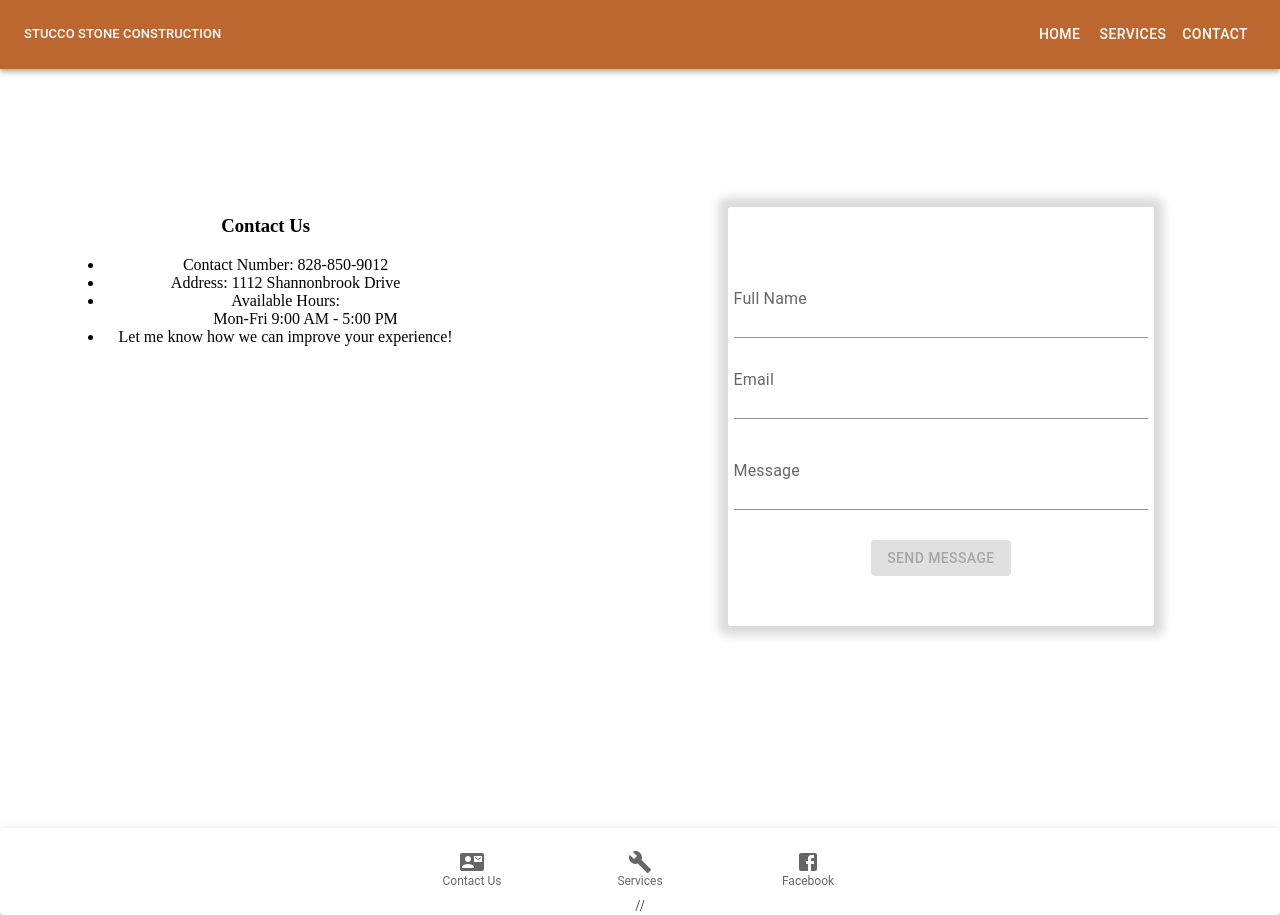
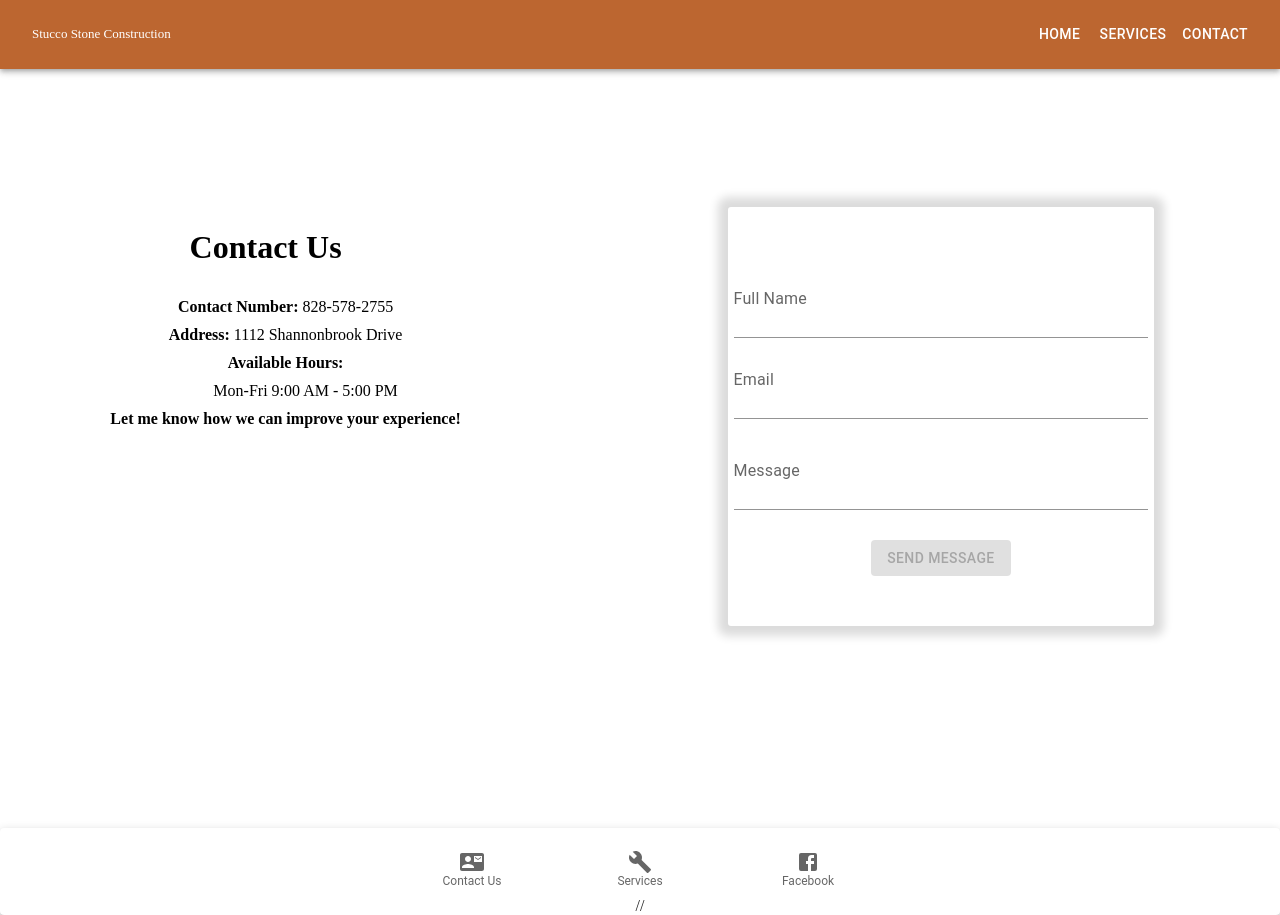
Before and after one commit to darp-cs/Enrique-Construction-Services, a React (Create React App) app: page /contact in a window 1280 px wide. Built offline with nearby package versions, Linux system fonts and the light colour scheme.

Commit message:
Updated site

```diff
--- a/src/Components/ContactContent/ContactContent.js
+++ b/src/Components/ContactContent/ContactContent.js
@@ -2,22 +2,24 @@ import {headingStyles, pStyles, ulStyles, liStyles} from './styles'
 const ContactContent = () =>{
     return (
         <div>
-            <h3>Contact Us</h3>
-            <ul>
-                <li>
-                    Contact Number: 828-850-9012
+            <h3 style = {headingStyles}>Contact Us</h3>
+            <ul style = {ulStyles}>
+                <li style = {liStyles}>
+                <strong>Contact Number:</strong> 828-578-2755
                 </li>
-                <li>
-                    Address: 1112 Shannonbrook Drive
+                <li style = {liStyles} >
+                    <strong>Address:</strong> 1112 Shannonbrook Drive
                 </li>
-                <li>
-                    Available Hours:
-                    <ul>
-                        Mon-Fri 9:00 AM - 5:00 PM
+                <li style = {liStyles}>
+                <strong>Available Hours:</strong>
+                    <ul style = {ulStyles}>
+                        <li style = {liStyles}>
+                            Mon-Fri 9:00 AM - 5:00 PM
+                        </li>
                     </ul>
                 </li>
-                <li>
-                    Let me know how we can improve your experience!
+                <li style = {liStyles}>
+                <strong>Let me know how we can improve your experience!</strong>
                 </li>
             </ul>
         </div>
--- a/src/Components/ContactContent/styles.js
+++ b/src/Components/ContactContent/styles.js
@@ -1,5 +1,5 @@
 export const headingStyles = {
-
+fontSize:'32px'
 }
 
 export const pStyles = {
@@ -7,9 +7,11 @@ export const pStyles = {
 }
 
 export const ulStyles = {
-    textDectoration:'none'
+    textDecoration:'none',
+    listStyle:'none'
 }
 
 export const liStyles = {
-
+    fontSize:'26',
+    margin: '10px 0px'
 }
--- a/src/Components/Navbar/Logo/Logo.js
+++ b/src/Components/Navbar/Logo/Logo.js
@@ -3,7 +3,7 @@ import logoImage from '../../../Images/StuccoStoneConstructionCopy.png'
 import {styles} from './styles'
 
 const Logo = () =>(
-    <img src ={logoImage} style = {styles} alt = "Stucco Stone Construction"/>
+    <img src ='../../../Images/StuccoStoneConstructionCopy.png' style = {styles} alt = "Stucco Stone Construction"/>
 )
 
 export default Logo;
--- a/src/Components/Navbar/Logo/styles.js
+++ b/src/Components/Navbar/Logo/styles.js
@@ -1,5 +1,5 @@
 export const styles={
     display:'none',
     width:'100%',
-    height:'auto',
+    height:'auto'
 }
--- a/src/Components/Navbar/Navbar.js
+++ b/src/Components/Navbar/Navbar.js
@@ -12,6 +12,7 @@ import MenuItem from '@mui/material/MenuItem';
 import AdbIcon from '@mui/icons-material/Adb';
 import {Link} from 'react-router-dom';
 import {buttonStyles, boxStyles, logoStyles, navBarStyles} from './styles';
+import Logo from './Logo/Logo'
 
 const pages = ['home', 'services', 'contact'];
 
@@ -39,15 +40,12 @@ const ResponsiveAppBar = () => {
     <AppBar position="static" sx = {navBarStyles}>
       <Container maxWidth="xl">
         <Toolbar disableGutters >
-          <Typography
-            variant="h6"
-            component="a"
+          <IconButton
             href="/"
             sx={logoStyles}
           >
-            {/* <Logo/> */}
-          STUCCO STONE CONSTRUCTION
-          </Typography>
+            Stucco Stone Construction
+          </IconButton>
 
           <Box sx={{ flexGrow: 1, display: { xs: 'flex', md: 'none' } }}>
             <IconButton
--- a/src/Components/Navbar/styles.js
+++ b/src/Components/Navbar/styles.js
@@ -27,7 +27,6 @@ export const logoStyles = {
     display: { xs: 'none', md: 'flex' },
     color: 'inherit',
     textDecoration: 'none',
-    background:{logoImage},
     fontSize:'small',
     // fontFamily: 'monospace',
 }
```
